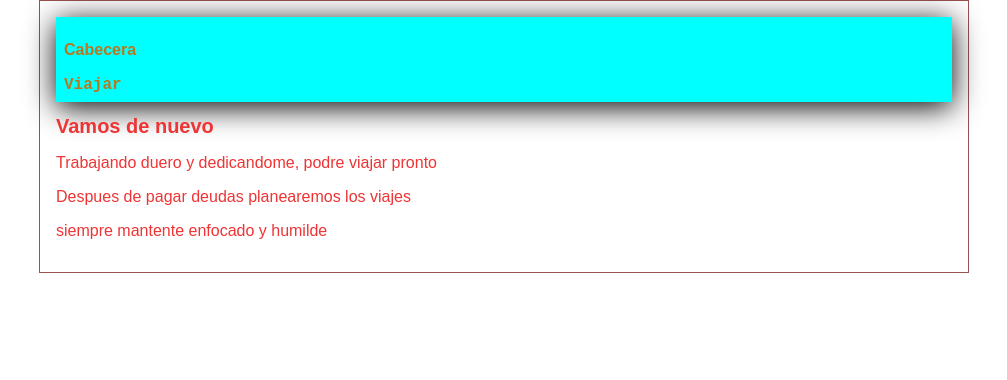
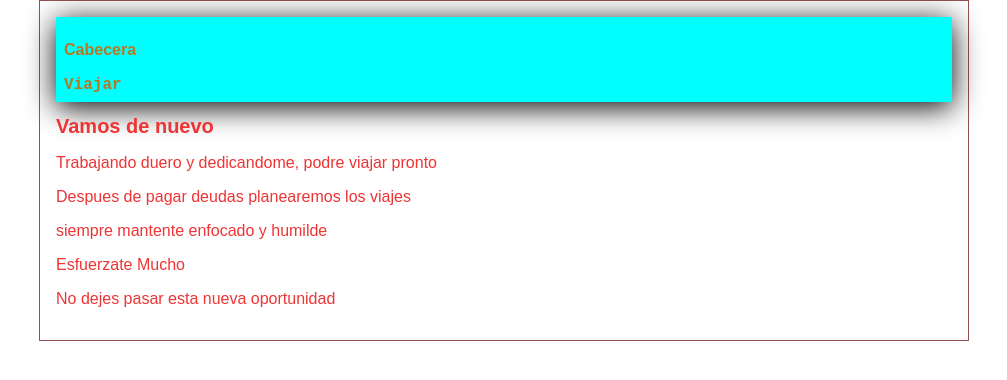
Before and after one commit to Sr0Horus/pruebas-de-git, a plain HTML site: page index.html in a window 1280 px wide. Shown: the whole page, without its empty margins (136-1143 px from the left). Drawn offline with Linux system fonts and the light colour scheme.

Commit message:
cambios hechos en diferentes add

```diff
--- a/index.html
+++ b/index.html
@@ -18,6 +18,8 @@
         <div>
             <p>Despues de pagar deudas planearemos los viajes</p>
             <p>siempre mantente enfocado y humilde</p>
+            <p>Esfuerzate Mucho</p>
+            <p>No dejes pasar esta nueva oportunidad</p>
         </div>
     </div>
 </body>
```
